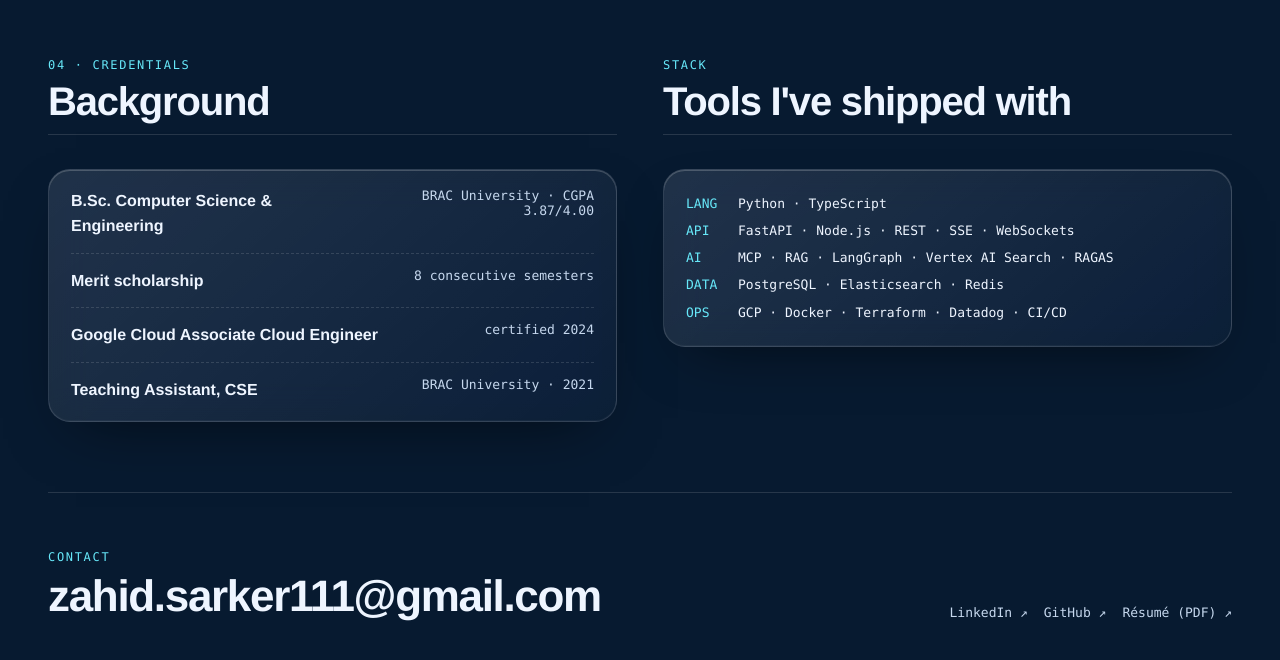
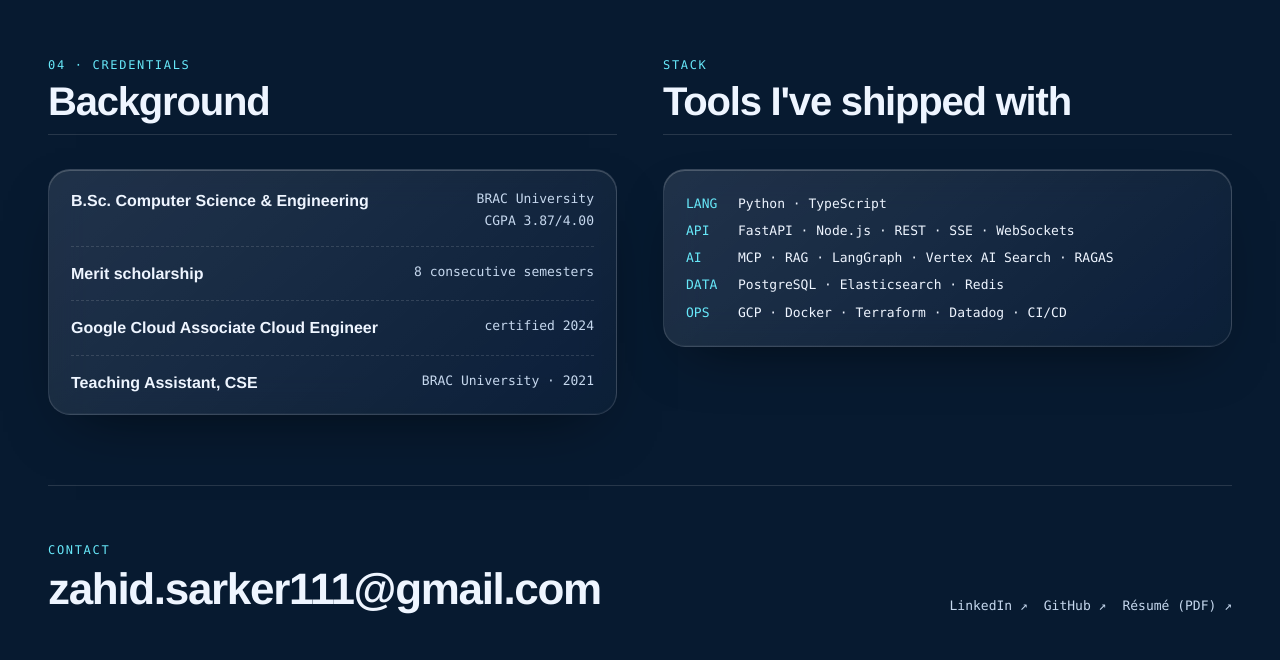
Before and after one commit to Zahid-Sarker-7/zahid-sarker-7.github.io, a plain HTML site: page index.html in a window 1280 px wide. Shown: the part 4056-4716 px from the top of the page. Drawn offline with Linux system fonts and the light colour scheme.

Commit message:
put the CGPA on its own line under the university and keep credential details unbroken

```diff
--- a/index.html
+++ b/index.html
@@ -245,7 +245,7 @@
   <div class="rv">
     <div class="sec"><h2><small>04 · Credentials</small>Background</h2></div>
     <ul class="list glass">
-      <li><b>B.Sc. Computer Science &amp; Engineering</b><span>BRAC University · CGPA 3.87/4.00</span></li>
+      <li><b>B.Sc. Computer Science &amp; Engineering</b><span>BRAC University<br>CGPA 3.87/4.00</span></li>
       <li><b>Merit scholarship</b><span>8 consecutive semesters</span></li>
       <li><b>Google Cloud Associate Cloud Engineer</b><span>certified 2024</span></li>
       <li><b>Teaching Assistant, CSE</b><span>BRAC University · 2021</span></li>
--- a/site.css
+++ b/site.css
@@ -238,7 +238,7 @@ section{padding:100px 0 30px}
 .list{list-style:none;padding:0}
 .list li{padding:14px 0;border-bottom:1px dashed var(--line);display:flex;justify-content:space-between;gap:16px}
 .list li b{font-weight:600}
-.list li span{font:13px var(--mono);color:var(--muted);text-align:right}
+.list li span{font:13px var(--mono);color:var(--muted);text-align:right;white-space:nowrap;line-height:1.7}
 .list.glass{padding:4px 22px}
 .list.glass li:last-child{border-bottom:0}
 
```
